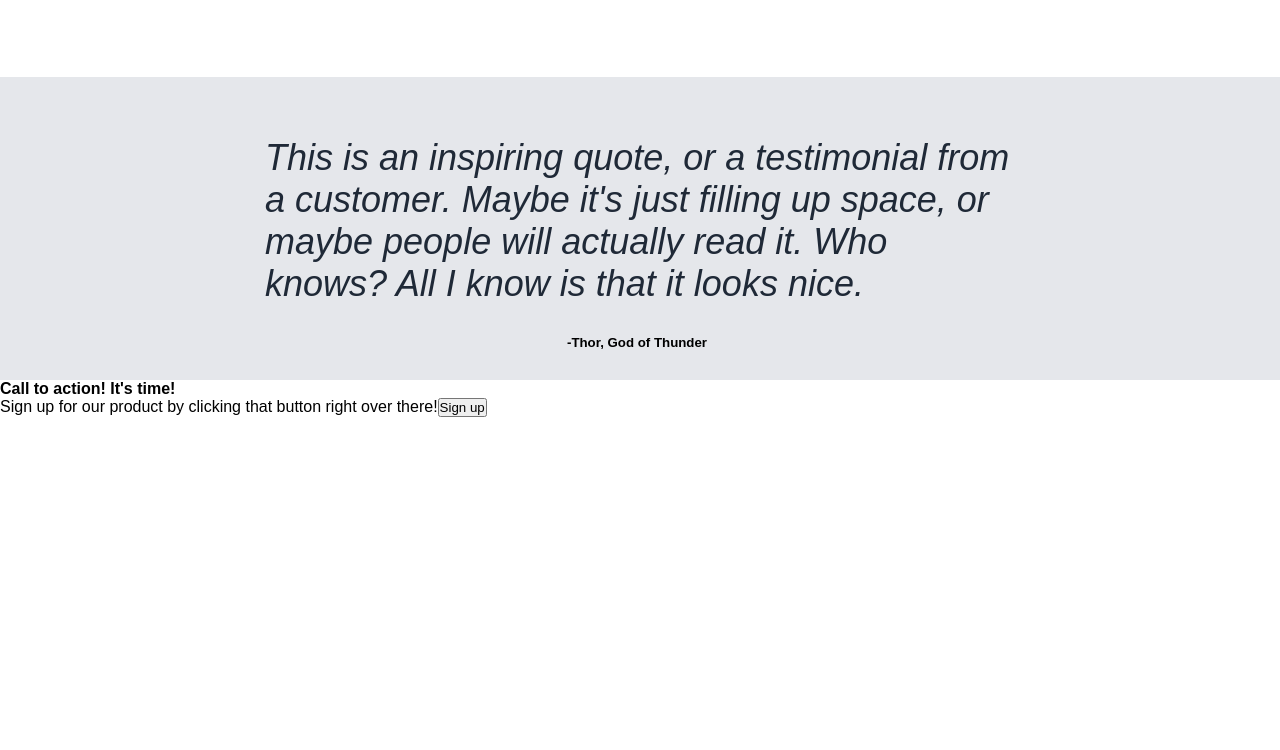
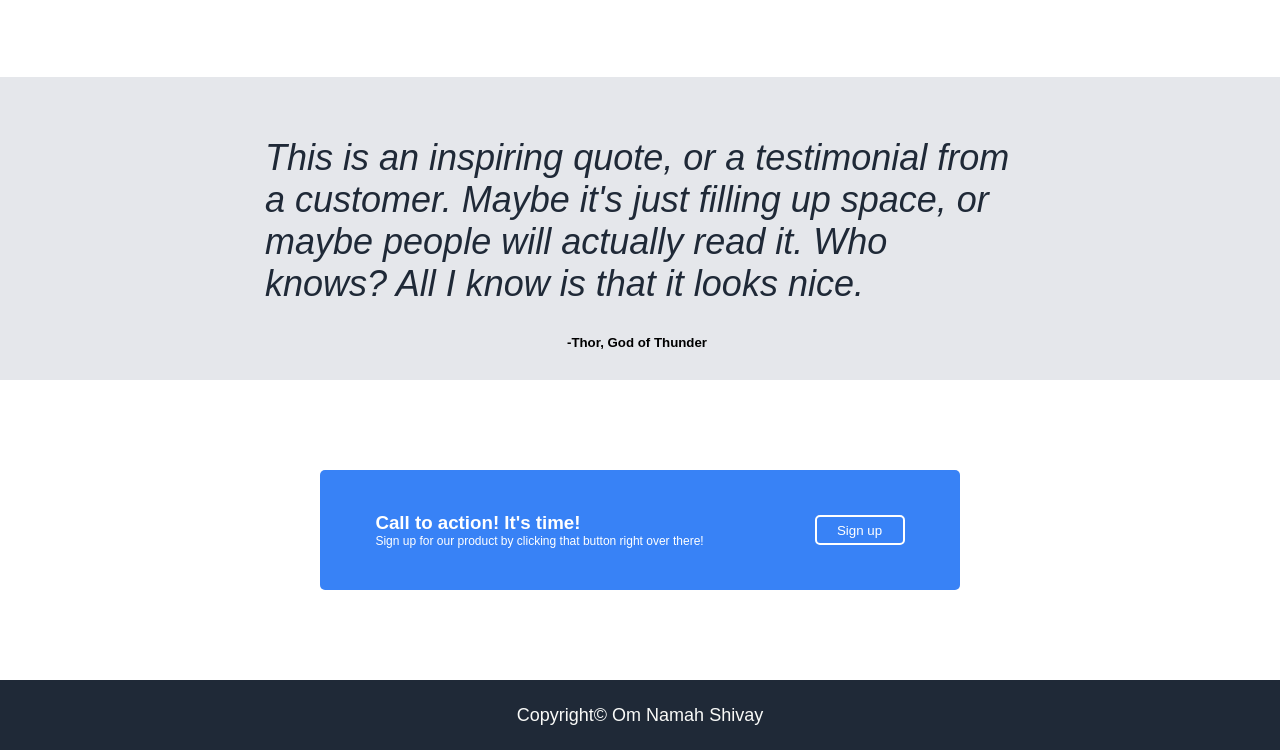
Before and after one commit to ashoksumaniya/landing-page, a plain HTML site: page index.html in a window 1280 px wide. Shown: the part 748-1498 px from the top of the page. Before the commit the page ends 1328 px from the top, so only its background shows below. Drawn offline with Linux system fonts and the light colour scheme.

Commit message:
Finish last thing in html and css

```diff
--- a/index.html
+++ b/index.html
@@ -55,13 +55,22 @@
                 <h5>-Thor, God of Thunder</h5>
             </div>
             <div class="contact-us">
-                <h4>Call to action! It's time!</h4>
-                <p>Sign up for our product by clicking that button right over there!<button>Sign up</button></p>
+                <div class="blue-section">
+                    <div class="left-blue-section">
+                        <h3>Call to action! It's time!</h3>
+                        <p class="p-last">Sign up for our product by clicking that button right over there!</p>
+                    </div>
+                    <div class="right-blue-section">
+                        <button type="button" class="right-btn">Sign up</button>
+                    </div>
+
+                </div>
             </div>
         </main>
 
         <footer>
             <!-- footer goes here-->
+            <p class="ftr-p"> Copyright&copy; Om Namah Shivay </p>
         </footer>
     </body>
 </html>
--- a/style.css
+++ b/style.css
@@ -147,6 +147,42 @@ h5 {
 }
 
 .contact-us {
-    height: 200px;
+    height: 300px;
+    display: flex;
+    justify-content: center;
+    align-items: center;
+}
 
+.blue-section {
+    height: 40%;
+    width: 50%;
+    background-color: #3882F6;
+    color: #ffffff;
+    border-radius: 5px;
+    display: flex;
+    justify-content: space-around;
+    align-items: center;
 }
+
+.right-btn {
+    background-color: #3882F6;
+    color: #ffffff;
+    width: 90px;
+    height: 30px;
+    border: 2px solid white;
+    border-radius: 5px;
+}
+
+.p-last {
+    font-size: 12px;
+}
+
+footer {
+    height: 70px;
+    background-color: #1F2937;
+    color: #F9FAF8;
+    font-size: 18px;
+    display: flex;
+    justify-content: center;
+    align-items: center;
+}
```
